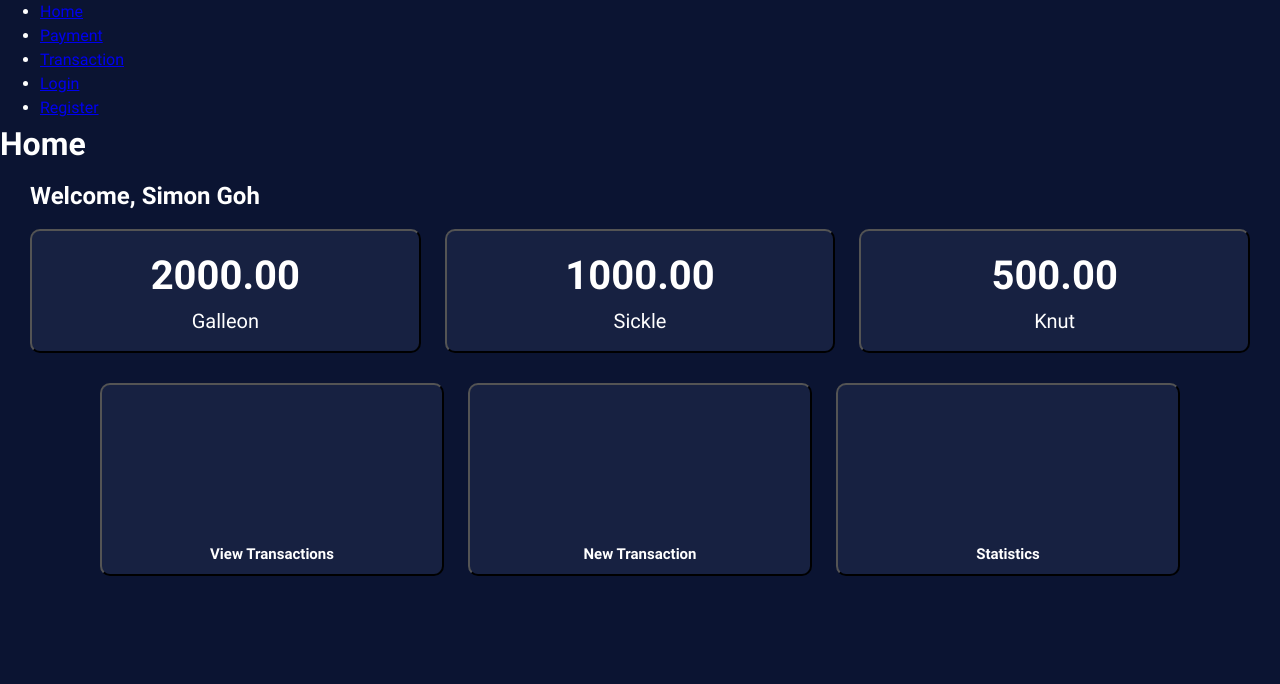
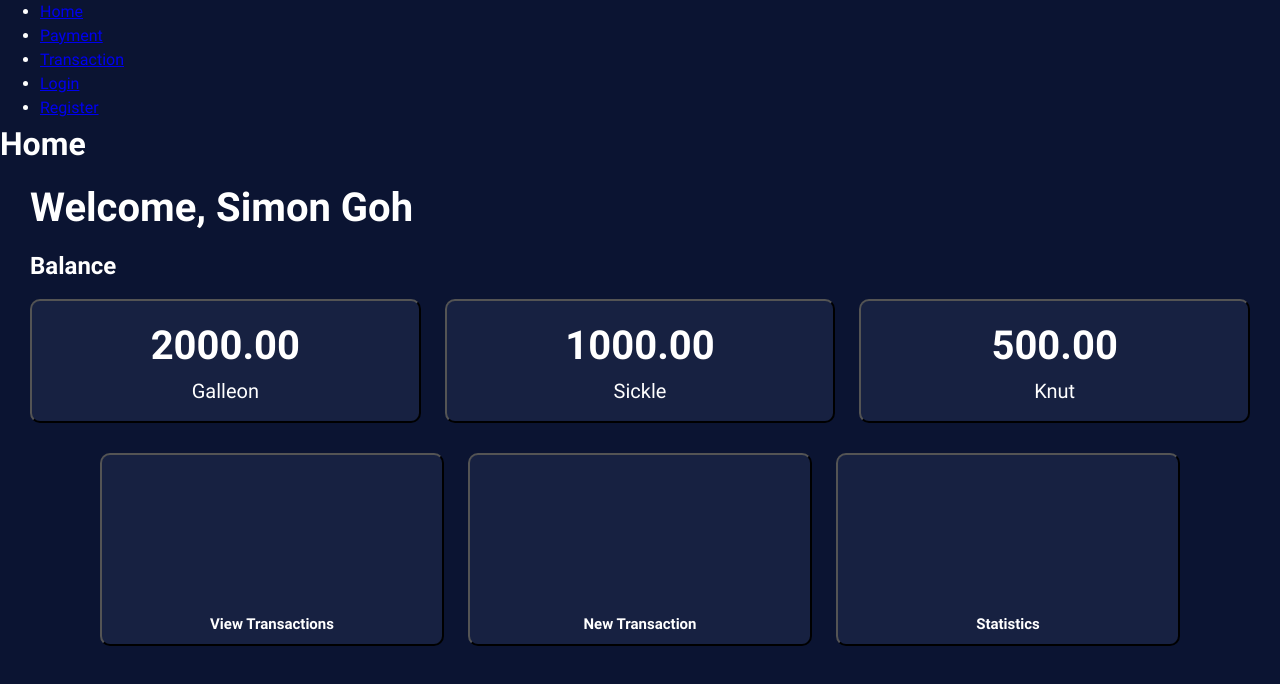
Before and after one commit to BuzzOffer/E-Gringotts-Frontend, a React (Vite) app: page / in a window 1280 px wide. Shown: the top 684 px of the page. Built offline with nearby package versions, Linux system fonts and the light colour scheme.

Commit message:
added balance message

```diff
--- a/src/pages/Home/home.css
+++ b/src/pages/Home/home.css
@@ -41,6 +41,10 @@
     font-size: 15px;
 }
 
+#sectionMessage {
+    margin: 10px 30px;
+}
+
 
 .balanceButtons {
     display: grid;
@@ -58,4 +62,5 @@
 
 .welcomeMessage {
     margin: 10px 30px;
+    font-size: 2.5rem;
 }
--- a/src/pages/Home/index.jsx
+++ b/src/pages/Home/index.jsx
@@ -8,6 +8,7 @@ export default function Home(){
         <>
             <h1>Home</h1>
             <Welcome />
+            <h2 id="sectionMessage">Balance</h2>
             <Balance />
             <NavButtons />
         </>
```
